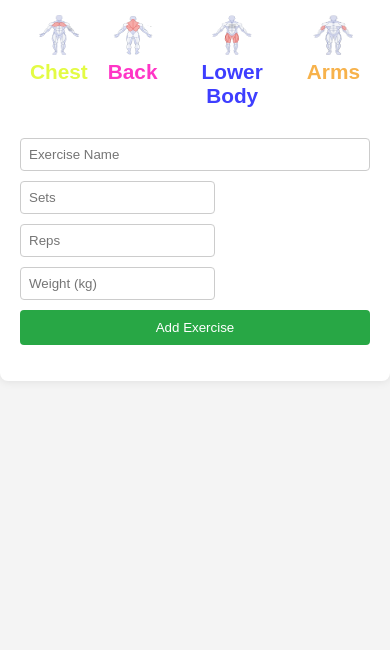
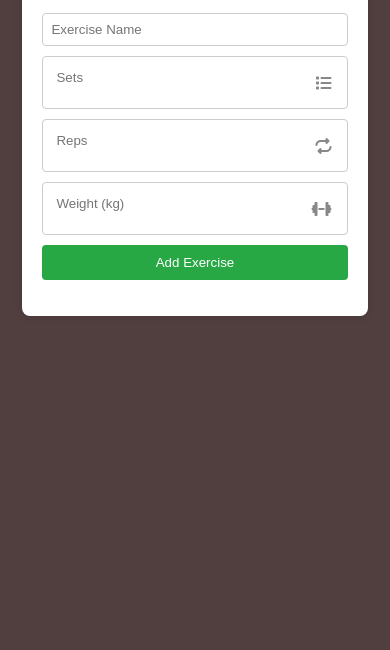
Before and after one commit to nickgkizis/Exercise-Tracker, a plain HTML site: page index.html in a window 390 px wide. Shown: the part 363-1013 px from the top of the page. After the commit the page ends 844 px from the top, so only its background shows below. Drawn offline with nearby package versions, Linux system fonts and the light colour scheme.

Commit message:
responsive

```diff
--- a/index.html
+++ b/index.html
@@ -5,8 +5,10 @@
     <meta name="viewport" content="width=device-width, initial-scale=1.0">
     <title>Exercise Tracker</title>
     <link rel="stylesheet" href="styles.css">
+    <link rel="stylesheet" href="https://cdnjs.cloudflare.com/ajax/libs/font-awesome/6.7.2/css/all.min.css" integrity="sha512-Evv84Mr4kqVGRNSgIGL/F/aIDqQb7xQ2vcrdIwxfjThSH8CSR7PBEakCr51Ck+w+/U6swU2Im1vVX0SVk9ABhg==" crossorigin="anonymous" referrerpolicy="no-referrer" />
     <!-- Chart.js for progress graph -->
     <script src="https://cdn.jsdelivr.net/npm/chart.js"></script>
+
 </head>
 <body>
     <div class="container">
@@ -23,7 +25,7 @@
             </button>
             <button class="muscle-btn mb-3" data-group="lower-body">
                 <img src="img/legs.png" alt="Lower Body" class="muscle-icon">
-                Lower Body
+                Legs
             </button>
             <button class="muscle-btn mb-4" data-group="arms">
                 <img src="img/arms.png" alt="Arms" class="muscle-icon">
@@ -33,17 +35,25 @@
 
         <form id="exercise-form">
             <input type="text" id="exercise-name" placeholder="Exercise Name" required>
-            <div><input type="number" id="exercise-sets" placeholder="Sets" required>
-            <input type="number" id="exercise-reps" placeholder="Reps" required>
-            <input type="number" id="exercise-weight" placeholder="Weight (kg)" required></div>
 
-            <!-- <select id="exercise-muscle-group" required>
-                <option value="" disabled selected>Select Muscle Group</option>
-                <option value="chest">Chest</option>
-                <option value="back">Back</option>
-                <option value="lower-body">Lower Body</option>
-                <option value="arms">Arms</option>
-            </select> -->
+        <div class="inpt">
+            <div class="input-group">
+                <input type="number" id="exercise-sets" placeholder="Sets" required>
+                <i class="fas fa-list"></i>
+            </div>
+
+            <div class="input-group">
+                <input type="number" id="exercise-reps" placeholder="Reps" required>
+                <i class="fas fa-repeat"></i>
+            </div>
+
+            <div class="input-group">
+                <input type="number" id="exercise-weight" placeholder="Weight (kg)" required>
+                <i class="fas fa-dumbbell"></i>
+            </div>
+        </div>
+
+
             <button type="submit">Add Exercise</button>
         </form>
 
--- a/styles.css
+++ b/styles.css
@@ -1,12 +1,12 @@
 body {
     font-family: Arial, sans-serif;
-    background-color: #f4f4f4;
+    background-color: #513e3e;
     margin: 0;
     padding: 0;
     display: flex;
     justify-content: center;
     align-items: center;
-    height: 120vh;
+    height: 100vh;
 }
 
 .container {
@@ -14,7 +14,7 @@ body {
     padding: 20px;
     border-radius: 8px;
     box-shadow: 0 0 10px rgba(0, 0, 0, 0.1);
-    width: 500px;
+    width: auto;
 }
 
 h1 {
@@ -38,6 +38,7 @@ h1 {
     color: #c82333;
     font-size: 1.3rem;
     font-weight: bold;
+    border: 2px solid;
 }
 
 .muscle-btn img {
@@ -72,11 +73,11 @@ button {
 }
 
 button:hover {
-    border: 2px solid #00811e;
+    border: 2px solid rgb(232, 198, 198);
 }
 
 button.selected{
-    background-color: #7fff8e;
+    background-color: rgb(141, 232, 116);
 }
 
 ul {
@@ -102,12 +103,20 @@ li.chest {
     color: #e3fb44;
 }
 
+.mb-1.selected{
+    border:2px solid #e3fb44;
+}
+
 li.back {
     background-color: #ff35c6;
 }
 
 .mb-2{
     color: #ff35c6;
+}
+
+.mb-2.selected{
+    border:2px solid #ff35c6;
 }
 
 li.lower-body {
@@ -118,12 +127,20 @@ li.lower-body {
     color: #3e3eff;
 }
 
+.mb-3.selected{
+    border:2px solid #3e3eff;
+}
+
 li.arms {
     background-color: #f7b24b;
 }
 
 .mb-4{
     color: #f7b24b;
+}
+
+.mb-4.selected{
+    border:2px solid #f7b24b;
 }
 
 li button {
@@ -180,3 +197,42 @@ li button:hover {
     margin-top: 20px;
     max-height: 300px;
 }
+
+.input-group {
+    display: flex;
+    align-items: center;
+    border: 1px solid #ccc;
+    border-radius: 4px;
+    padding: 5px;
+    margin-bottom: 10px;
+    background-color: #fff;
+}
+
+.input-group input {
+    border: none;
+    outline: none;
+    flex: 1;
+    padding: 8px;
+}
+
+.input-group i {
+    color: #888;
+    padding: 0 10px;
+}
+
+.inpt{
+    display: flex;
+    flex-direction: row;
+}
+
+@media (max-width: 500px) {
+    body {
+        flex-direction: column;
+        height: 100vh;
+    }
+    .inpt{
+        display: flex;
+        flex-direction: column;
+        width: 100%;
+    }
+}
```
